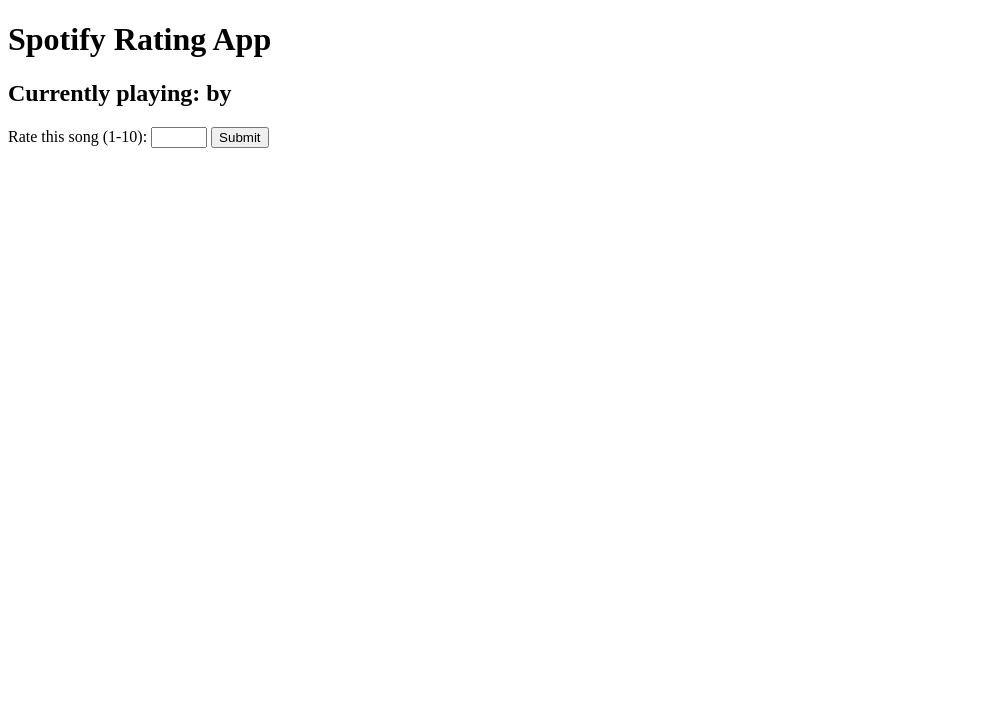
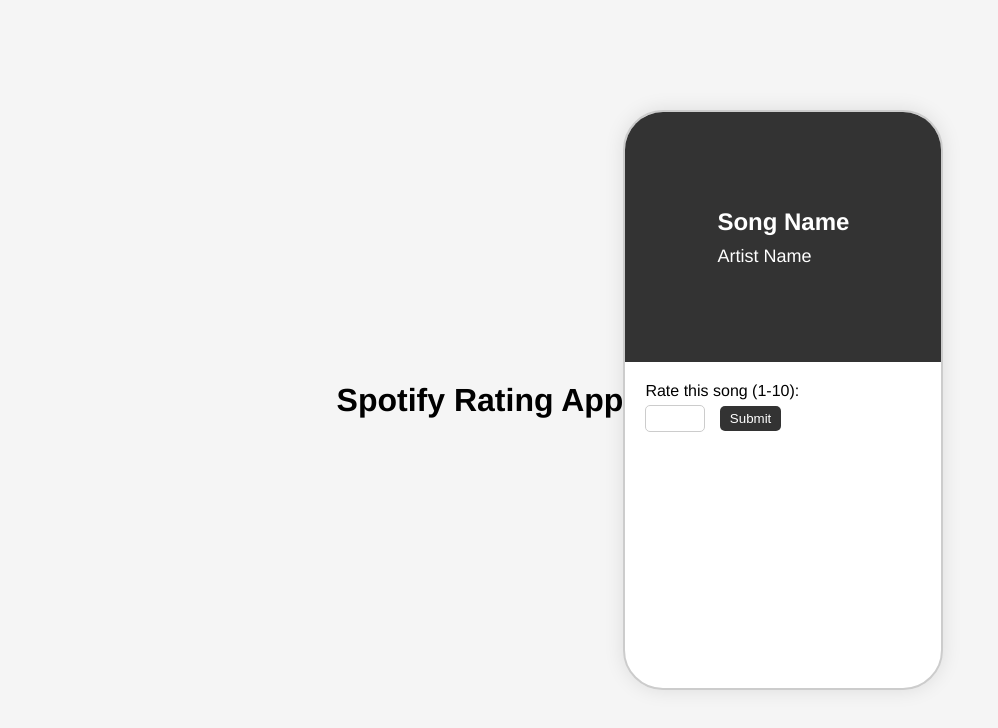
Before and after one commit to JoonEom/song-ranker, a website: page public/index.html in a window 1280 px wide. Shown: the whole page, without its empty margins (0-998 px from the left). Drawn offline with Linux system fonts and the light colour scheme; no server answers.

Commit message:
add css styles

```diff
--- /dev/null
+++ b/public/css/styles.css
@@ -0,0 +1,98 @@
+/* Basic Reset */
+* {
+    margin: 0;
+    padding: 0;
+    box-sizing: border-box;
+  }
+
+  body {
+    display: flex;
+    justify-content: center;
+    align-items: center;
+    height: 100vh;
+    background: #f5f5f5;
+    font-family: 'Helvetica Neue', Arial, sans-serif;
+  }
+
+  /* Container */
+  #container {
+    width: 320px;
+    height: 580px;
+    background: #fff;
+    border: 2px solid #ccc;
+    border-radius: 40px;
+    box-shadow: 0 0 20px rgba(0, 0, 0, 0.1);
+    overflow: hidden;
+    display: flex;
+    flex-direction: column;
+    align-items: center;
+  }
+
+  /* Screen */
+  #screen {
+    width: 100%;
+    height: 250px;
+    background: #333;
+    color: #fff;
+    display: flex;
+    justify-content: center;
+    align-items: center;
+    flex-direction: column;
+    padding: 20px;
+  }
+
+  #song-info h2 {
+    font-size: 24px;
+    margin-bottom: 10px;
+  }
+
+  #song-info p {
+    font-size: 18px;
+  }
+
+  /* Controls */
+  #controls {
+    width: 100%;
+    padding: 20px;
+    display: flex;
+    flex-direction: column;
+    align-items: center;
+  }
+
+  #rate-form {
+    width: 100%;
+    margin-bottom: 20px;
+  }
+
+  #rate-form label {
+    display: block;
+    margin-bottom: 5px;
+    font-size: 16px;
+  }
+
+  #rate-form input[type="number"] {
+    width: 60px;
+    padding: 5px;
+    margin-right: 10px;
+    border: 1px solid #ccc;
+    border-radius: 5px;
+  }
+
+  #rate-form button {
+    padding: 5px 10px;
+    border: none;
+    border-radius: 5px;
+    background: #333;
+    color: #fff;
+    cursor: pointer;
+  }
+
+  #rate-form button:hover {
+    background: #555;
+  }
+
+  #message {
+    margin-bottom: 20px;
+    font-size: 16px;
+    color: #333;
+  }
--- a/public/index.html
+++ b/public/index.html
@@ -1,22 +1,35 @@
 <!DOCTYPE html>
 <html>
 <head>
-  <title>Spotify Rating App</title>
+  <meta charset="UTF-8">
+  <meta name="viewport" content="width=device-width, initial-scale=1.0">
+  <title> Song Ranker </title>
+  <link rel="stylesheet" href="css/styles.css">
 </head>
 <body>
+
   <h1>Spotify Rating App</h1>
   <div id="login">
     <a href="/auth">Log in with Spotify</a>
   </div>
   <div id="app" style="display: none;">
-    <h2>Currently playing: <span id="song-name"></span> by <span id="artist-name"></span></h2>
-    <form id="rate-form">
-      <input type="hidden" id="song-uri">
-      <label for="rating">Rate this song (1-10):</label>
-      <input type="number" id="rating" min="1" max="10" required>
-      <button type="button" onclick="submitRating()">Submit</button>
-    </form>
-    <p id="message"></p>
+    <div id="container">
+      <div id="screen">
+        <div id="song-info">
+          <h2 id="song-name">Song Name</h2>
+          <p id="artist-name">Artist Name</p>
+        </div>
+      </div>
+      <div id="controls">
+        <div id="rate-form">
+          <input type="hidden" id="song-uri">
+          <label for="rating">Rate this song (1-10):</label>
+          <input type="number" id="rating" min="1" max="10" required>
+          <button type="submit" onclick="submitRating()">Submit</button>
+        </div>
+        <div id="message"></div>
+      </div>
+    </div>
   </div>
   <script src="main.js"></script>
 </body>
```
